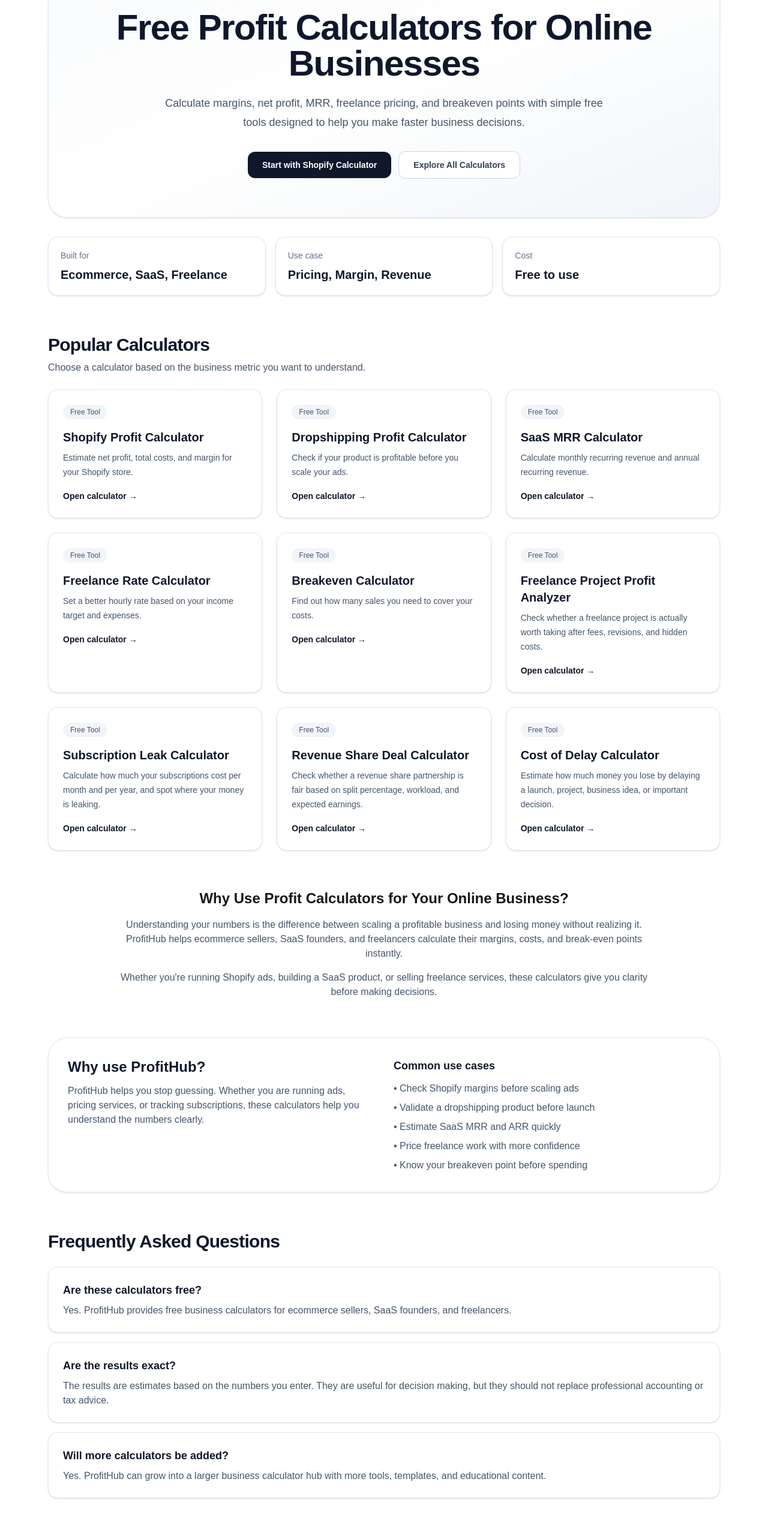
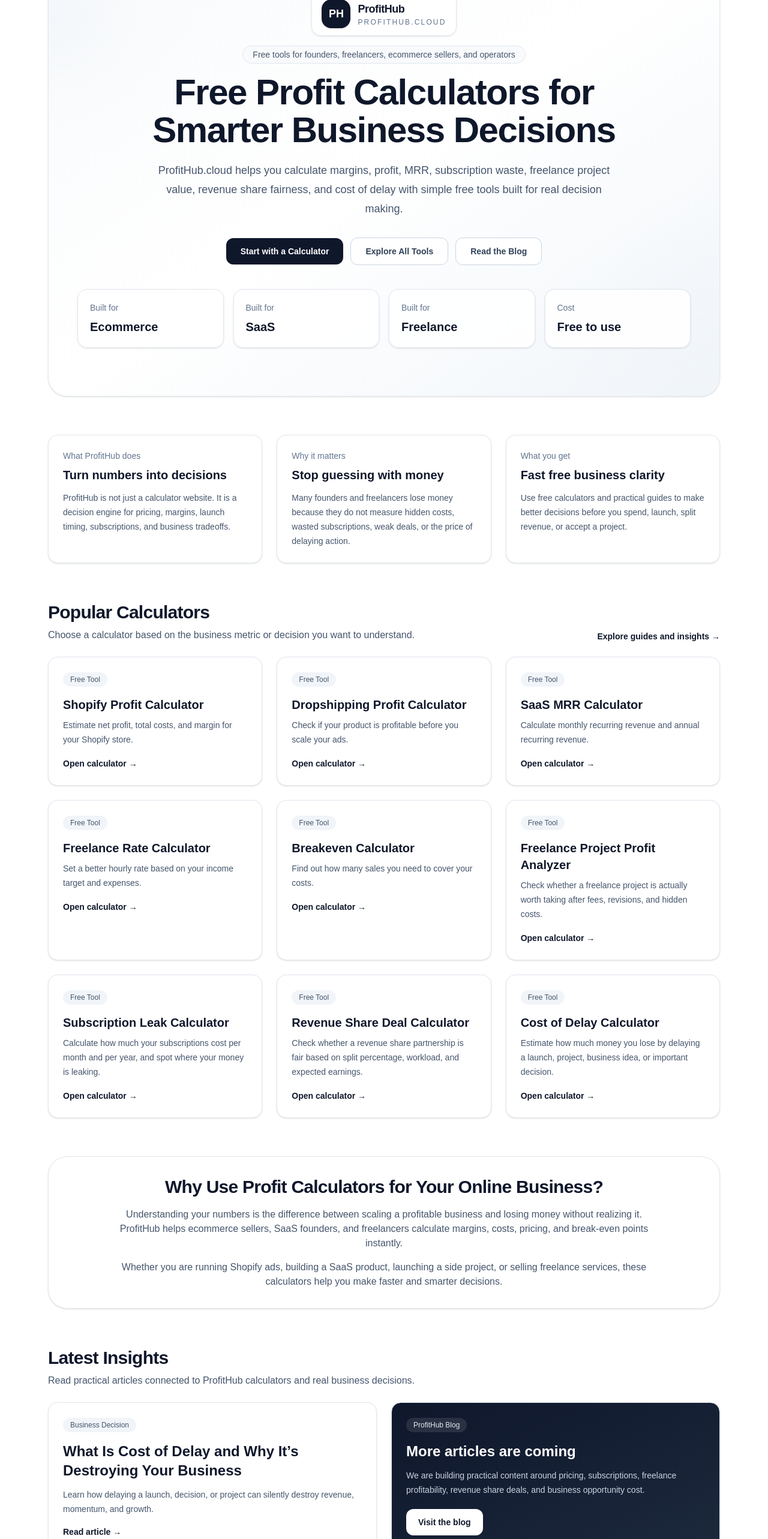
Before and after one commit to K3Jonass/profit-calculator-hub, a Next.js app: page / in a window 1280 px wide. Shown: the part 220-2786 px from the top of the page at 60% size. Built offline with nearby package versions, Linux system fonts and the light colour scheme.

Commit message:
Upgrade homepage design and SEO structure

```diff
--- a/app/page.tsx
+++ b/app/page.tsx
@@ -5,7 +5,7 @@
 export const metadata: Metadata = {
   title: "Free Profit Calculators for Online Businesses",
   description:
-    "Use free online calculators to estimate ecommerce profit, SaaS MRR, freelance rates, and breakeven points.",
+    "ProfitHub.cloud offers free online profit calculators for ecommerce, SaaS, freelancers, subscriptions, revenue share deals, and cost of delay analysis.",
   alternates: {
     canonical: "/",
   },
@@ -24,27 +24,64 @@
     },
   };
 
+  const articleJsonLd = {
+    "@context": "https://schema.org",
+    "@type": "ItemList",
+    name: "ProfitHub Featured Insights",
+    itemListElement: [
+      {
+        "@type": "ListItem",
+        position: 1,
+        url: "https://profithub.cloud/blog/cost-of-delay-explained",
+        name: "What Is Cost of Delay and Why It’s Destroying Your Business",
+      },
+    ],
+  };
+
   return (
     <div className="mx-auto max-w-6xl px-4 py-14">
       <script
         type="application/ld+json"
         dangerouslySetInnerHTML={{ __html: JSON.stringify(jsonLd) }}
       />
+      <script
+        type="application/ld+json"
+        dangerouslySetInnerHTML={{ __html: JSON.stringify(articleJsonLd) }}
+      />
 
-      <section className="relative overflow-hidden rounded-[2rem] border border-slate-200 bg-white px-6 py-16 shadow-sm md:px-12">
+      <section className="relative overflow-hidden rounded-[2rem] border border-slate-200 bg-white px-6 py-16 shadow-sm md:px-12 md:py-20">
         <div className="absolute inset-0 bg-gradient-to-br from-slate-50 via-white to-slate-100" />
-        <div className="relative z-10 mx-auto max-w-4xl text-center">
-          <div className="mb-4 inline-flex rounded-full border border-slate-200 bg-slate-50 px-4 py-1 text-sm font-medium text-slate-600">
-            Free tools for founders, freelancers, and ecommerce sellers
+        <div className="absolute -left-16 top-10 h-40 w-40 rounded-full bg-slate-100 blur-3xl" />
+        <div className="absolute -right-16 bottom-0 h-48 w-48 rounded-full bg-slate-100 blur-3xl" />
+
+        <div className="relative z-10 mx-auto max-w-5xl">
+          <div className="mb-6 flex flex-col items-center text-center">
+            <div className="mb-4 flex items-center gap-3 rounded-2xl border border-slate-200 bg-white/80 px-4 py-3 shadow-sm backdrop-blur">
+              <div className="flex h-12 w-12 items-center justify-center rounded-2xl bg-slate-900 text-lg font-bold text-white shadow-sm">
+                PH
+              </div>
+              <div className="text-left">
+                <p className="text-lg font-bold tracking-tight text-slate-900">
+                  ProfitHub
+                </p>
+                <p className="text-xs font-medium uppercase tracking-[0.18em] text-slate-500">
+                  profithub.cloud
+                </p>
+              </div>
             </div>
 
-          <h1 className="mb-5 text-4xl font-bold tracking-tight text-slate-900 md:text-6xl">
-            Free Profit Calculators for Online Businesses
+            <div className="mb-4 inline-flex rounded-full border border-slate-200 bg-slate-50 px-4 py-1 text-sm font-medium text-slate-600">
+              Free tools for founders, freelancers, ecommerce sellers, and operators
+            </div>
+
+            <h1 className="mb-5 max-w-4xl text-4xl font-bold tracking-tight text-slate-900 md:text-6xl md:leading-[1.05]">
+              Free Profit Calculators for Smarter Business Decisions
             </h1>
 
             <p className="mx-auto mb-8 max-w-3xl text-lg leading-8 text-slate-600">
-            Calculate margins, net profit, MRR, freelance pricing, and breakeven points
-            with simple free tools designed to help you make faster business decisions.
+              ProfitHub.cloud helps you calculate margins, profit, MRR, subscription waste,
+              freelance project value, revenue share fairness, and cost of delay with simple
+              free tools built for real decision making.
             </p>
 
             <div className="flex flex-col items-center justify-center gap-3 sm:flex-row">
@@ -52,36 +89,87 @@
                 href="/calculators/shopify-profit"
                 className="rounded-xl bg-slate-900 px-6 py-3 text-sm font-semibold text-white transition hover:bg-slate-800"
               >
-              Start with Shopify Calculator
+                Start with a Calculator
               </Link>
               <a
                 href="#calculators"
                 className="rounded-xl border border-slate-300 bg-white px-6 py-3 text-sm font-semibold text-slate-700 transition hover:bg-slate-50"
               >
-              Explore All Calculators
+                Explore All Tools
               </a>
+              <Link
+                href="/blog"
+                className="rounded-xl border border-slate-300 bg-white px-6 py-3 text-sm font-semibold text-slate-700 transition hover:bg-slate-50"
+              >
+                Read the Blog
+              </Link>
+            </div>
+          </div>
+
+          <div className="mt-10 grid gap-4 md:grid-cols-4">
+            <div className="rounded-2xl border border-slate-200 bg-white/90 p-5 shadow-sm">
+              <p className="text-sm text-slate-500">Built for</p>
+              <p className="mt-2 text-xl font-semibold text-slate-900">
+                Ecommerce
+              </p>
+            </div>
+
+            <div className="rounded-2xl border border-slate-200 bg-white/90 p-5 shadow-sm">
+              <p className="text-sm text-slate-500">Built for</p>
+              <p className="mt-2 text-xl font-semibold text-slate-900">
+                SaaS
+              </p>
+            </div>
+
+            <div className="rounded-2xl border border-slate-200 bg-white/90 p-5 shadow-sm">
+              <p className="text-sm text-slate-500">Built for</p>
+              <p className="mt-2 text-xl font-semibold text-slate-900">
+                Freelance
+              </p>
+            </div>
+
+            <div className="rounded-2xl border border-slate-200 bg-white/90 p-5 shadow-sm">
+              <p className="text-sm text-slate-500">Cost</p>
+              <p className="mt-2 text-xl font-semibold text-slate-900">
+                Free to use
+              </p>
+            </div>
           </div>
         </div>
       </section>
 
-      <section className="mt-8 grid gap-4 md:grid-cols-3">
-        <div className="rounded-2xl border border-slate-200 bg-white p-5 shadow-sm">
-          <p className="text-sm text-slate-500">Built for</p>
-          <p className="mt-2 text-xl font-semibold text-slate-900">
-            Ecommerce, SaaS, Freelance
+      <section className="mt-16 grid gap-6 md:grid-cols-3">
+        <div className="rounded-2xl border border-slate-200 bg-white p-6 shadow-sm">
+          <p className="text-sm text-slate-500">What ProfitHub does</p>
+          <h2 className="mt-2 text-xl font-semibold text-slate-900">
+            Turn numbers into decisions
+          </h2>
+          <p className="mt-3 text-sm leading-6 text-slate-600">
+            ProfitHub is not just a calculator website. It is a decision engine for pricing,
+            margins, launch timing, subscriptions, and business tradeoffs.
           </p>
         </div>
 
-        <div className="rounded-2xl border border-slate-200 bg-white p-5 shadow-sm">
-          <p className="text-sm text-slate-500">Use case</p>
-          <p className="mt-2 text-xl font-semibold text-slate-900">
-            Pricing, Margin, Revenue
+        <div className="rounded-2xl border border-slate-200 bg-white p-6 shadow-sm">
+          <p className="text-sm text-slate-500">Why it matters</p>
+          <h2 className="mt-2 text-xl font-semibold text-slate-900">
+            Stop guessing with money
+          </h2>
+          <p className="mt-3 text-sm leading-6 text-slate-600">
+            Many founders and freelancers lose money because they do not measure hidden costs,
+            wasted subscriptions, weak deals, or the price of delaying action.
           </p>
         </div>
 
-        <div className="rounded-2xl border border-slate-200 bg-white p-5 shadow-sm">
-          <p className="text-sm text-slate-500">Cost</p>
-          <p className="mt-2 text-xl font-semibold text-slate-900">Free to use</p>
+        <div className="rounded-2xl border border-slate-200 bg-white p-6 shadow-sm">
+          <p className="text-sm text-slate-500">What you get</p>
+          <h2 className="mt-2 text-xl font-semibold text-slate-900">
+            Fast free business clarity
+          </h2>
+          <p className="mt-3 text-sm leading-6 text-slate-600">
+            Use free calculators and practical guides to make better decisions before you spend,
+            launch, split revenue, or accept a project.
+          </p>
         </div>
       </section>
 
@@ -92,9 +180,15 @@
               Popular Calculators
             </h2>
             <p className="mt-2 text-slate-600">
-              Choose a calculator based on the business metric you want to understand.
+              Choose a calculator based on the business metric or decision you want to understand.
             </p>
           </div>
+          <Link
+            href="/blog"
+            className="text-sm font-semibold text-slate-900 transition hover:text-slate-700"
+          >
+            Explore guides and insights →
+          </Link>
         </div>
 
         <div className="grid gap-6 md:grid-cols-2 lg:grid-cols-3">
@@ -107,8 +201,12 @@
               <div className="mb-4 inline-flex rounded-full bg-slate-100 px-3 py-1 text-xs font-medium text-slate-600">
                 Free Tool
               </div>
-              <h3 className="mb-2 text-xl font-semibold text-slate-900">{item.title}</h3>
-              <p className="mb-4 text-sm leading-6 text-slate-600">{item.description}</p>
+              <h3 className="mb-2 text-xl font-semibold text-slate-900">
+                {item.title}
+              </h3>
+              <p className="mb-4 text-sm leading-6 text-slate-600">
+                {item.description}
+              </p>
               <span className="text-sm font-semibold text-slate-900">
                 Open calculator →
               </span>
@@ -117,20 +215,74 @@
         </div>
       </section>
 
-
-<section className="mt-16 max-w-4xl mx-auto text-center">
-  <h2 className="text-2xl font-bold mb-4">
+      <section className="mt-16 rounded-[2rem] border border-slate-200 bg-white p-8 shadow-sm">
+        <div className="mx-auto max-w-4xl text-center">
+          <h2 className="text-3xl font-bold tracking-tight text-slate-900">
             Why Use Profit Calculators for Your Online Business?
           </h2>
 
-  <p className="text-slate-600 mb-4">
-    Understanding your numbers is the difference between scaling a profitable business and losing money without realizing it.
-    ProfitHub helps ecommerce sellers, SaaS founders, and freelancers calculate their margins, costs, and break-even points instantly.
+          <p className="mt-4 text-slate-600">
+            Understanding your numbers is the difference between scaling a profitable business
+            and losing money without realizing it. ProfitHub helps ecommerce sellers, SaaS founders,
+            and freelancers calculate margins, costs, pricing, and break-even points instantly.
           </p>
 
-  <p className="text-slate-600">
-    Whether you're running Shopify ads, building a SaaS product, or selling freelance services, these calculators give you clarity before making decisions.
+          <p className="mt-4 text-slate-600">
+            Whether you are running Shopify ads, building a SaaS product, launching a side project,
+            or selling freelance services, these calculators help you make faster and smarter decisions.
           </p>
+        </div>
+      </section>
+
+      <section className="mt-16">
+        <div className="mb-6">
+          <h2 className="text-3xl font-bold tracking-tight text-slate-900">
+            Latest Insights
+          </h2>
+          <p className="mt-2 text-slate-600">
+            Read practical articles connected to ProfitHub calculators and real business decisions.
+          </p>
+        </div>
+
+        <div className="grid gap-6 md:grid-cols-2">
+          <Link
+            href="/blog/cost-of-delay-explained"
+            className="rounded-2xl border border-slate-200 bg-white p-6 shadow-sm transition hover:-translate-y-1 hover:shadow-md"
+          >
+            <div className="mb-4 inline-flex rounded-full bg-slate-100 px-3 py-1 text-xs font-medium text-slate-600">
+              Business Decision
+            </div>
+            <h3 className="text-2xl font-semibold text-slate-900">
+              What Is Cost of Delay and Why It’s Destroying Your Business
+            </h3>
+            <p className="mt-3 text-sm leading-6 text-slate-600">
+              Learn how delaying a launch, decision, or project can silently destroy revenue,
+              momentum, and growth.
+            </p>
+            <span className="mt-4 inline-block text-sm font-semibold text-slate-900">
+              Read article →
+            </span>
+          </Link>
+
+          <div className="rounded-2xl border border-slate-200 bg-gradient-to-br from-slate-900 to-slate-800 p-6 text-white shadow-sm">
+            <div className="inline-flex rounded-full bg-white/10 px-3 py-1 text-xs font-medium text-slate-200">
+              ProfitHub Blog
+            </div>
+            <h3 className="mt-4 text-2xl font-semibold">
+              More articles are coming
+            </h3>
+            <p className="mt-3 text-sm leading-6 text-slate-300">
+              We are building practical content around pricing, subscriptions, freelance profitability,
+              revenue share deals, and business opportunity cost.
+            </p>
+            <Link
+              href="/blog"
+              className="mt-5 inline-block rounded-xl bg-white px-5 py-3 text-sm font-semibold text-slate-900 transition hover:bg-slate-100"
+            >
+              Visit the blog
+            </Link>
+          </div>
+        </div>
       </section>
 
       <section className="mt-16 grid gap-8 rounded-[2rem] border border-slate-200 bg-white p-8 shadow-sm md:grid-cols-2">
@@ -140,7 +292,8 @@
           </h2>
           <p className="text-slate-600">
             ProfitHub helps you stop guessing. Whether you are running ads, pricing services,
-            or tracking subscriptions, these calculators help you understand the numbers clearly.
+            reviewing subscriptions, analyzing a revenue split, or measuring the cost of waiting,
+            these tools help you understand the numbers clearly.
           </p>
         </div>
 
@@ -153,7 +306,10 @@
             <li>• Validate a dropshipping product before launch</li>
             <li>• Estimate SaaS MRR and ARR quickly</li>
             <li>• Price freelance work with more confidence</li>
-            <li>• Know your breakeven point before spending</li>
+            <li>• Analyze whether a project is worth taking</li>
+            <li>• Find hidden subscription waste</li>
+            <li>• Measure the cost of delaying a launch</li>
+            <li>• Judge if a revenue share deal is fair</li>
           </ul>
         </div>
       </section>
@@ -171,8 +327,8 @@
               Are these calculators free?
             </h3>
             <p className="text-slate-600">
-              Yes. ProfitHub provides free business calculators for ecommerce sellers,
-              SaaS founders, and freelancers.
+              Yes. ProfitHub.cloud provides free business calculators for ecommerce sellers,
+              SaaS founders, freelancers, and anyone who wants clearer financial decisions.
             </p>
           </div>
 
@@ -181,18 +337,30 @@
               Are the results exact?
             </h3>
             <p className="text-slate-600">
-              The results are estimates based on the numbers you enter. They are useful for decision
-              making, but they should not replace professional accounting or tax advice.
+              The results are estimates based on the numbers you enter. They are useful for
+              decision making, but they should not replace professional accounting, legal,
+              or tax advice.
             </p>
           </div>
 
           <div className="rounded-2xl border border-slate-200 bg-white p-6 shadow-sm">
             <h3 className="mb-2 text-lg font-semibold text-slate-900">
-              Will more calculators be added?
+              What makes ProfitHub different?
             </h3>
             <p className="text-slate-600">
-              Yes. ProfitHub can grow into a larger business calculator hub with more tools,
-              templates, and educational content.
+              ProfitHub focuses on calculators that support real business decisions, not just
+              raw math. The goal is to help you understand profitability, tradeoffs, hidden costs,
+              and opportunity loss faster.
+            </p>
+          </div>
+
+          <div className="rounded-2xl border border-slate-200 bg-white p-6 shadow-sm">
+            <h3 className="mb-2 text-lg font-semibold text-slate-900">
+              Will more calculators and articles be added?
+            </h3>
+            <p className="text-slate-600">
+              Yes. ProfitHub can grow into a larger business calculator and insights platform
+              with more tools, templates, articles, and educational content.
             </p>
           </div>
         </div>
```
Lines whose indentation alone changed are shown as unchanged.
